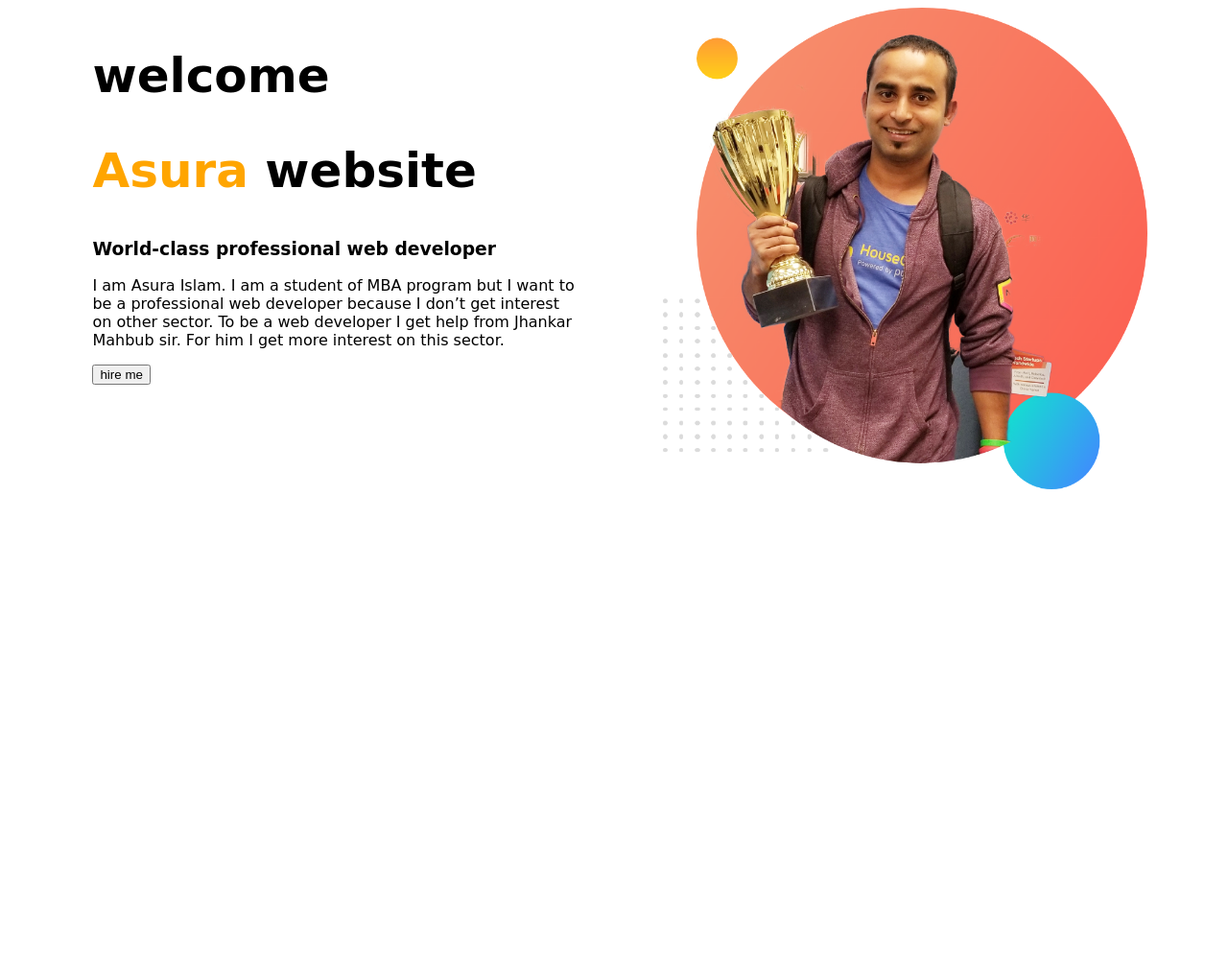
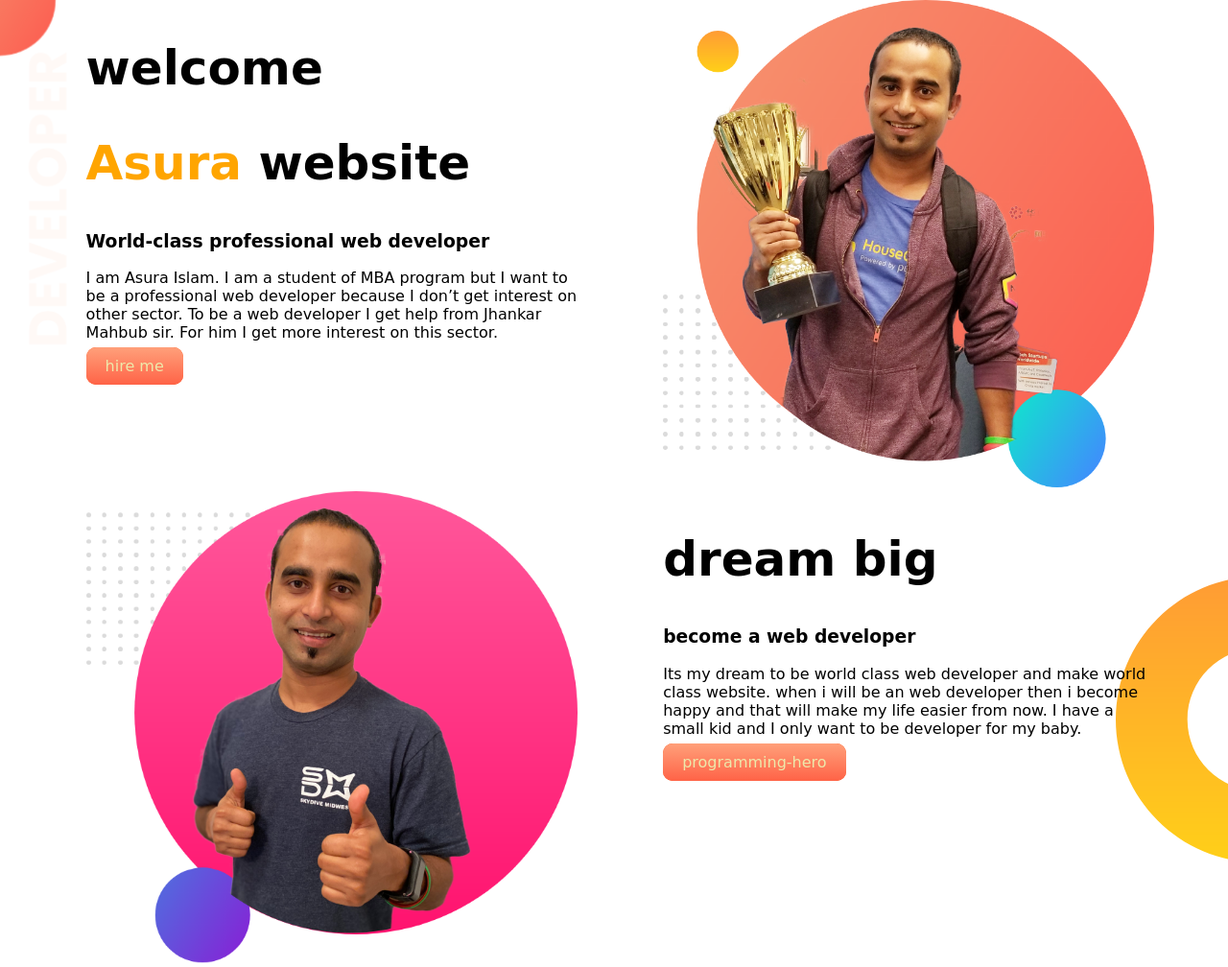
Before and after one commit to asura-islam/web-protfolio, a plain HTML site: page index.html in a window 1280 px wide. Shown: the whole page at 96% size. Before the commit the page ends 800 px from the top, so only its background shows below. Drawn offline with Linux system fonts and the light colour scheme; a web font is replaced by a local one.

Commit message:
new section

```diff
--- a/index.html
+++ b/index.html
@@ -9,19 +9,30 @@
     <link rel="stylesheet" href="style.css">
 </head>
 <body>
-    <section>
+    <section class="top-banner">
         <div class="half-width">
             <h1>welcome</h1>
     <h1><span class="name-highlight">
         Asura </span>website</h1>
         <h3>World-class professional web developer</h3>
         <p>I am Asura Islam. I am a student of MBA program but I want to be a professional web developer because I don’t get interest on other sector. To be a web developer I get help from Jhankar Mahbub sir. For him I get more interest on this sector.</p>
-        <button>hire me</button>
+        <a class="link-button" target="_blank" href="https://www.facebook.com/profile.php?id=100036301692907">hire me</a>
         </div>
         <div class="half-width">
             <img src="images/jhankar.png" alt="">
         </div>
 
     </section>
+    <section class="deam-big">
+        <div class="half-width">
+            <img src="images/jhankar2.png" alt="">
+        </div>
+        <div class="half-width">
+            <h1>dream big</h1>
+            <h3>become a web developer</h3>
+           <p> Its my dream to be world class web developer and make world class website. when i will be an web developer then i become happy and that will make my life easier from now. I have a small kid and I only want to be developer for my baby.</p>
+           <a class="link-button" target="_blank" href="https://web.programming-hero.com/login">programming-hero</a>
+        </div>
+    </section>
 </body>
 </html>
--- a/style.css
+++ b/style.css
@@ -1,5 +1,7 @@
 body{
+    margin: 0;
     font-family: 'Redressed', cursive;
+    font-size: medium;
 }
 
 h1{
@@ -21,3 +23,29 @@ h1{
     width: 100%;
 
 }
+.top-banner{
+    background-image: url("images/top-banner.png");
+}
+section{
+    height: 500px;
+    background-repeat: no-repeat;
+}
+.link-button{
+    text-decoration: none;
+    background-color: orangered;
+    background-image: linear-gradient(lightsalmon,tomato);
+    padding: 10px 20px;
+    border-radius: 10px;
+    color:palegoldenrod;
+   font-weight: 700px;
+   font-size: medium;
+
+}
+
+.deam-big{
+    background-image: url("images/dream-bg.png");
+    background-repeat: no-repeat;
+    background-position: right;
+
+
+}
```
Also changed, not shown: images/my-bg.png.
